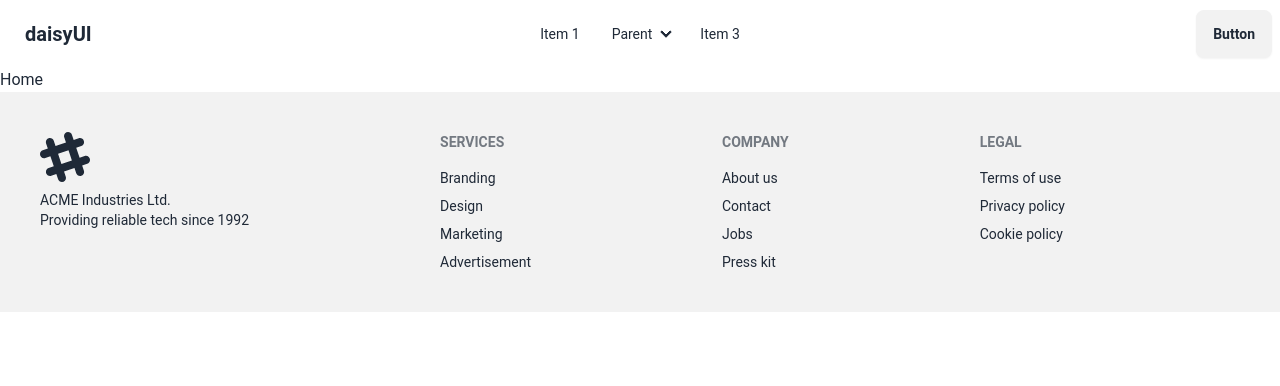
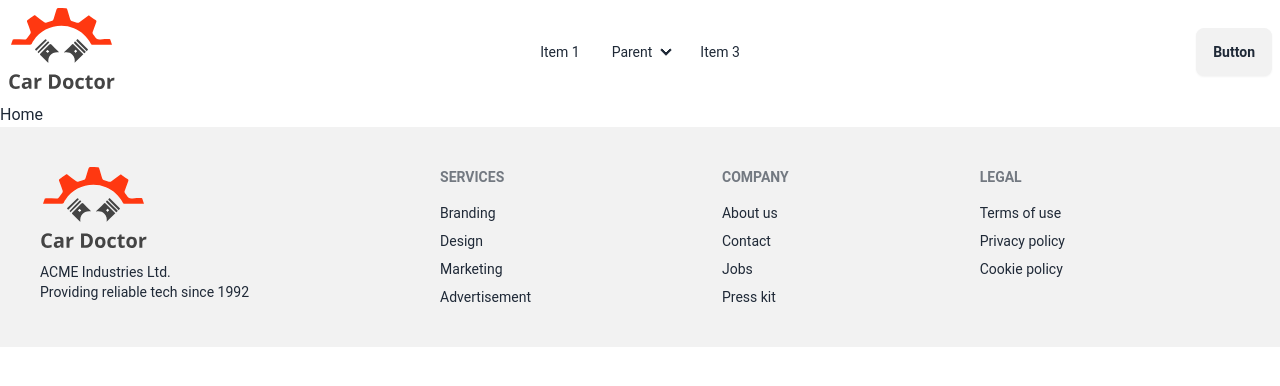
Before and after one commit to mstsurnalyakter/car-doctor-client, a React (Vite) app: page / in a window 1280 px wide. Shown: the top 386 px of the page. Built offline with nearby package versions, Linux system fonts and the light colour scheme.

Commit message:
navbar and footer component add

```diff
--- a/src/main.jsx
+++ b/src/main.jsx
@@ -4,8 +4,10 @@
 import { RouterProvider } from 'react-router-dom'
 import router from './Routes/Routes.jsx'
 
-ReactDOM.createRoot(document.getElementById('root')).render(
-  <React.StrictMode>
-    <RouterProvider router={router}></RouterProvider>
-  </React.StrictMode>,
-)
+ReactDOM.createRoot(document.getElementById("root")).render(
+  <div className='max-w-7xl mx-auto'>
+    <React.StrictMode>
+      <RouterProvider router={router}></RouterProvider>
+    </React.StrictMode>
+  </div>
+);
--- a/src/pages/shared/Footer/Footer.jsx
+++ b/src/pages/shared/Footer/Footer.jsx
@@ -1,20 +1,13 @@
-
+import { Link } from "react-router-dom";
+import logo from "../../../assets/logo.svg"
 
 const Footer = () => {
   return (
     <footer className="footer p-10 bg-base-200 text-base-content">
       <aside>
-        <svg
-          width="50"
-          height="50"
-          viewBox="0 0 24 24"
-          xmlns="http://www.w3.org/2000/svg"
-          fillRule="evenodd"
-          clipRule="evenodd"
-          className="fill-current"
-        >
-          <path d="M22.672 15.226l-2.432.811.841 2.515c.33 1.019-.209 2.127-1.23 2.456-1.15.325-2.148-.321-2.463-1.226l-.84-2.518-5.013 1.677.84 2.517c.391 1.203-.434 2.542-1.831 2.542-.88 0-1.601-.564-1.86-1.314l-.842-2.516-2.431.809c-1.135.328-2.145-.317-2.463-1.229-.329-1.018.211-2.127 1.231-2.456l2.432-.809-1.621-4.823-2.432.808c-1.355.384-2.558-.59-2.558-1.839 0-.817.509-1.582 1.327-1.846l2.433-.809-.842-2.515c-.33-1.02.211-2.129 1.232-2.458 1.02-.329 2.13.209 2.461 1.229l.842 2.515 5.011-1.677-.839-2.517c-.403-1.238.484-2.553 1.843-2.553.819 0 1.585.509 1.85 1.326l.841 2.517 2.431-.81c1.02-.33 2.131.211 2.461 1.229.332 1.018-.21 2.126-1.23 2.456l-2.433.809 1.622 4.823 2.433-.809c1.242-.401 2.557.484 2.557 1.838 0 .819-.51 1.583-1.328 1.847m-8.992-6.428l-5.01 1.675 1.619 4.828 5.011-1.674-1.62-4.829z"></path>
-        </svg>
+       <Link to={'/'}>
+        <img src={logo} alt="" />
+       </Link>
         <p>
           ACME Industries Ltd.
           <br />
--- a/src/pages/shared/NavBar/NavBar.jsx
+++ b/src/pages/shared/NavBar/NavBar.jsx
@@ -1,3 +1,5 @@
+import { Link } from "react-router-dom";
+import logo from "../../../assets/logo.svg"
 
 
 const NavBar = () => {
@@ -44,7 +46,9 @@
             </li>
           </ul>
         </div>
-        <a className="btn btn-ghost text-xl">daisyUI</a>
+        <Link to={'/'} className="text-xl">
+            <img src={logo} alt="" />
+        </Link>
       </div>
       <div className="navbar-center hidden lg:flex">
         <ul className="menu menu-horizontal px-1">
```
